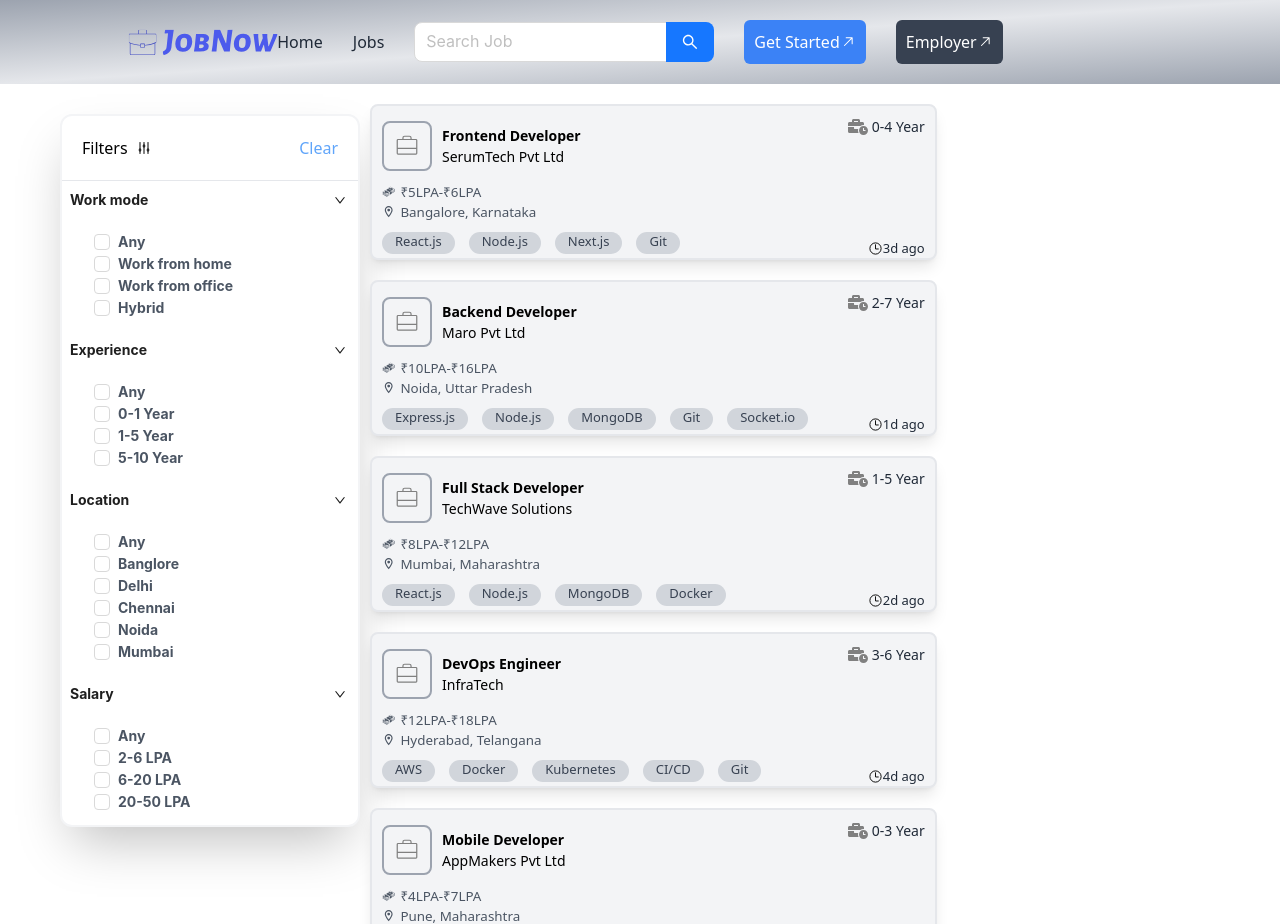
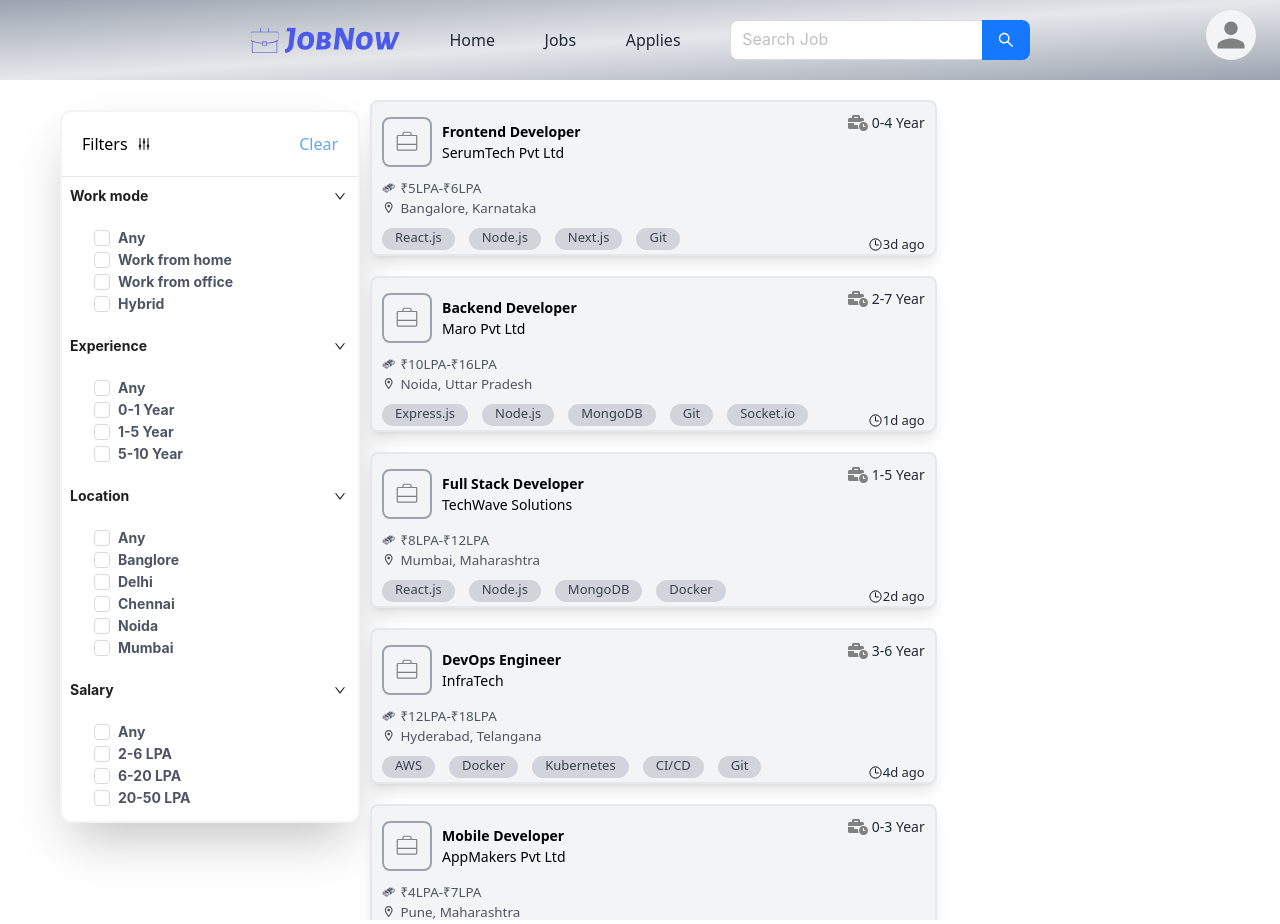
Before and after one commit to ShreeramNew/job-portal-typescript, a Next.js app: page /main/jobs in a window 1280 px wide. Built offline with nearby package versions, Linux system fonts and the light colour scheme.

Commit message:
Adding view profile feature

```diff
--- a/src/app/onboarding/page.tsx
+++ b/src/app/onboarding/page.tsx
@@ -41,7 +41,7 @@ export default function Page() {
             submitLoading: true,
             uploadLoading: false,
          });
-         let response = await axios.post(API, values, { withCredentials: true });
+         await axios.post(API, values, { withCredentials: true });
          router.push("/main/home");
       } catch (error) {
          if (axios.isAxiosError(error)) {
@@ -97,6 +97,7 @@ export default function Page() {
             });
             let response = await axios.post(API, formData, { withCredentials: true });
             setProfilePicURL(response.data.profileDetails.profile);
+            localStorage.setItem("profilePic", response.data.profileDetails.profile);
          } catch (error) {
             if (axios.isAxiosError(error)) {
                message.error(error.response?.data.msg);
--- a/src/app/profile/[slug]/page.tsx
+++ b/src/app/profile/page.tsx
@@ -45,7 +45,6 @@ const ProfileData = {
 
 export default function Page() {
    const { slug } = useParams();
-   const profileId = slug;
    const [saved, setSaved] = useState<boolean>(false);
 
    const resumeRef = useRef<HTMLInputElement>(null);
--- a/src/components/NavBar.tsx
+++ b/src/components/NavBar.tsx
@@ -4,31 +4,51 @@ const { Search } = Input;
 import { GoArrowUpRight } from "react-icons/go";
 import { useRouter } from "next/navigation";
 import Image from "next/image";
-import React from "react";
+import React, { useState } from "react";
 import type { GetProps } from "antd";
+import { IoMdPerson } from "react-icons/io";
+import { CiEdit } from "react-icons/ci";
+import { IoLogOutOutline } from "react-icons/io5";
+import { IoTriangle } from "react-icons/io5";
 
 export default function NavBar() {
    type SearchProps = GetProps<typeof Input.Search>;
    const onSearch: SearchProps["onSearch"] = (value, _e, info) => alert(value);
+   const [openMenu, setOpenMenu] = useState<boolean>(false);
+   // const ProfilePicURL: string =
+   //    "https://storage.googleapis.com/jobnow-95279.appspot.com/profilePics/1730364907711_F.jpg";
+   const ProfilePicURL: string = "";
    const router = useRouter();
+   let isUserLogined = true;
    return (
-      <div className="hidden w-full md:flex justify-center items-center gap-[30px] sticky top-0 z-50 bg-gradient-to-br from-gray-400 via-gray-200 to-gray-400 p-[20px] text-gray-800 ">
+      <div className="hidden w-full md:flex justify-center items-center gap-[4%] sticky top-0 z-50 bg-gradient-to-br from-gray-400 via-gray-200 to-gray-400 p-[20px] text-gray-800 ">
          <div
-            className=" absolute lg:left-[10%] md:left-[0] scale-[0.8] lg:scale-[1]  z-[60] cursor-pointer"
+            className=" absolutes lg:left-[10%] md:left-[0] scale-[0.8] lg:scale-[1]  z-[60] cursor-pointer"
             onClick={() => router.push("/main/home")}
          >
             <Image alt="logo" src={"/logo-no-background.svg"} width={150} height={150} />
          </div>
-         <div className="cursor-pointer hover:underline" onClick={() => router.push("/main/home")}>
+         <div
+            className="cursor-pointer hover:underline underline-offset-4"
+            onClick={() => router.push("/main/home")}
+         >
             Home
          </div>
          <div
-            className="cursor-pointer hover:underline"
+            className="cursor-pointer hover:underline underline-offset-4 "
             onClick={() => {
                router.push("/main/jobs");
             }}
          >
             Jobs
+         </div>
+         <div
+            className="cursor-pointer hover:underline underline-offset-4"
+            onClick={() => {
+               router.push("/main/jobs");
+            }}
+         >
+            Applies
          </div>
          <Search
             className="w-[300px]"
@@ -37,6 +57,9 @@ export default function NavBar() {
             size="large"
             onSearch={onSearch}
          />
+
+         {!isUserLogined ? (
+            <>
                <div
                   className="cursor-pointer bg-blue-500 p-[10px] rounded-md text-white flex items-center justify-center hover:scale-[1.02]"
                   onClick={() => router.push("/login")}
@@ -49,6 +72,49 @@ export default function NavBar() {
                >
                   Employer <GoArrowUpRight color="white" />
                </div>
+            </>
+         ) : (
+            <div className=" border- border-red-900 w-[40%]  h-[7.5vh] absolute right-6 ">
+               <div
+                  className=" bg-gray-100 w-[50px] h-[50px] rounded-full absolute right-0 cursor-pointer overflow-hidden fle"
+                  onClick={() => setOpenMenu((prev) => !prev)}
+               >
+                  {ProfilePicURL !== "" ? (
+                     <Image
+                        src={
+                           "https://storage.googleapis.com/jobnow-95279.appspot.com/profilePics/1730364907711_F.jpg"
+                        }
+                        alt="profile"
+                        width={100}
+                        height={100}
+                     />
+                  ) : (
+                     <div className="w-full h-full flex justify-center items-center ">
+                        <IoMdPerson color="gray" size={36} />
+                     </div>
+                  )}
+               </div>
+               {openMenu && (
+                  <div className="absolute right-0 bottom-[-250%] bg-white rounded-lg py-[2%] w-[20%] ">
+                     <div className=" absolute right-2 top-[-8%]">
+                        <IoTriangle color="white" />
+                     </div>
+                     <div className=" cursor-pointer mt-2 flex gap-1 justify-center items-center hover:bg-gray-200 px-[2%] py-[1%] " onClick={()=>router.push("/profile")}>
+                        <IoMdPerson color="gray" />
+                        My Profile
+                     </div>
+                     <div className="cursor-pointer mt-2 flex gap-1 justify-center items-center hover:bg-gray-200 px-[2%] py-[1%]">
+                        <CiEdit color="gray" />
+                        Edit Profile
+                     </div>
+                     <div className=" border-t-2 border-gray-300 mt-2 flex gap-1 justify-center items-center hover:bg-gray-200 px-[2%] py-[1%] pt-1 cursor-pointer ">
+                        <IoLogOutOutline color="gray" size={18} />
+                        Logout
+                     </div>
+                  </div>
+               )}
+            </div>
+         )}
       </div>
    );
 }
--- a/src/components/onboarding/Login.tsx
+++ b/src/components/onboarding/Login.tsx
@@ -35,14 +35,14 @@ export default function Login({ isEmployer }: { isEmployer: boolean }) {
       let API = process.env.NEXT_PUBLIC_API + "/api/login";
       setLoading(true);
       try {
-         let response=await axios.post(API, payload, { withCredentials: true });
-         localStorage.setItem("empId",response.data.employerId)
+         let response = await axios.post(API, payload, { withCredentials: true });
+         localStorage.setItem("uid", response.data.uid);
          success("Login Success!");
-         let isOnboardingRequired=response.data.isOnboardingRequired;
-         if(isEmployer){
-            router.push( isOnboardingRequired?"/onboarding/employer" : "/dashboard/myjob");
-         }else{
-            router.push( isOnboardingRequired?"/onboarding" : "/dashboard/myjob");
+         let isOnboardingRequired = response.data.isOnboardingRequired;
+         if (isEmployer) {
+            router.push(isOnboardingRequired ? "/onboarding/employer" : "/dashboard/myjob");
+         } else {
+            router.push(isOnboardingRequired ? "/onboarding" : "/main/home");
          }
          setLoading(false);
       } catch (error: unknown) {
@@ -50,7 +50,7 @@ export default function Login({ isEmployer }: { isEmployer: boolean }) {
             console.log(error);
             errorMessage(error.response?.data.msg);
          }
-         setLoading(false)
+         setLoading(false);
       }
    };
 
--- a/src/components/onboarding/Signup.tsx
+++ b/src/components/onboarding/Signup.tsx
@@ -43,8 +43,8 @@ export default function Signup({ isEmployer }: { isEmployer: boolean }) {
          let API = process.env.NEXT_PUBLIC_API + "/api/signup";
          setLoading(true);
          try {
-            let response=await axios.post(API, payload, { withCredentials: true });
-            localStorage.setItem("empId",response.data.employerId)
+            let response = await axios.post(API, payload, { withCredentials: true });
+            localStorage.setItem("uid", response.data.uid);
             success("SignUp Success!");
             router.push(isEmployer ? "/onboarding/employer" : "/main/home");
          } catch (error: unknown) {
```
Lines whose indentation alone changed are shown as unchanged.
